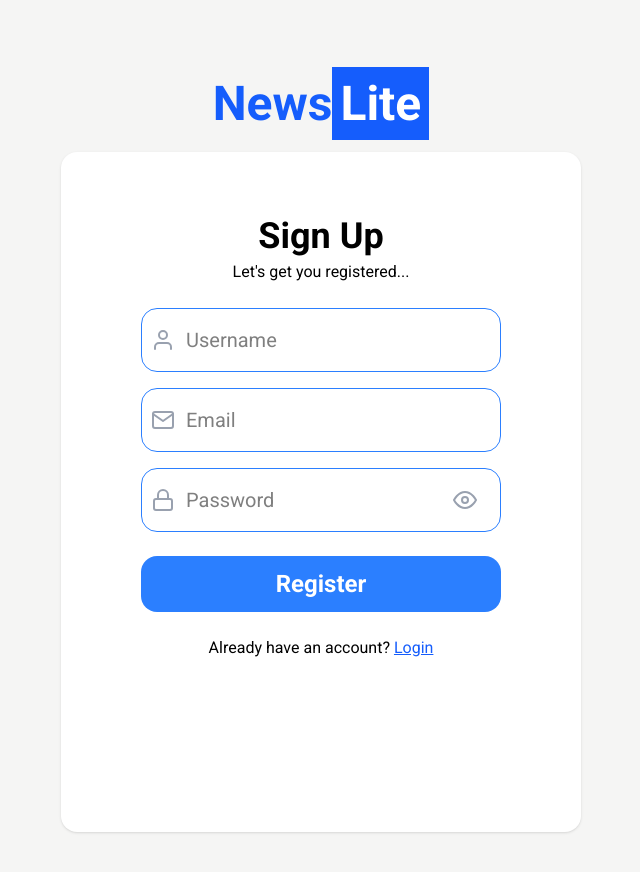
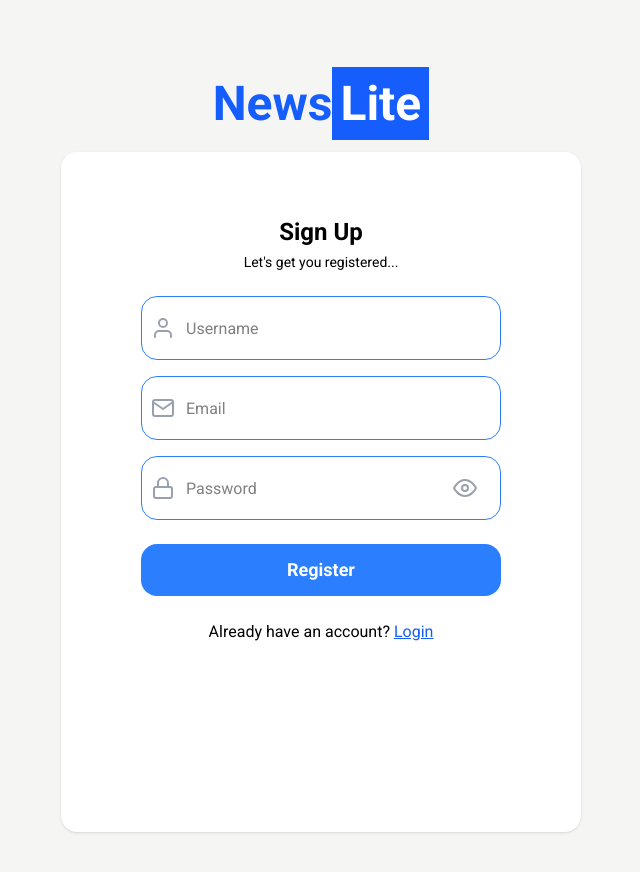
Before and after one commit to egharevbanosa58-debug/news-aggregator, a Next.js app in the folder my-text-app-beta/: page /register in a window 1280 px wide. Shown: the top 872 px of the page, without its empty margins (319-959 px from the left). Built offline with nearby package versions, Linux system fonts and the light colour scheme.

Commit message:
Had to resize the text... No biggie ;) (Progress)

```diff
--- a/my-text-app-beta/app/components/Inputs.jsx
+++ b/my-text-app-beta/app/components/Inputs.jsx
@@ -13,7 +13,7 @@ export default function Inputs(
                 name={name}
                 placeholder={placeholder}
                 disabled={disabled}
-                className="w-65 md:w-90 h-16 rounded-2xl border border-blue-500 focus:outline-none px-11 py-1 text-xl transition-all focus:shadow-blue-400 items-center"
+                className="w-65 md:w-90 h-16 rounded-2xl border border-blue-500 focus:outline-none px-11 py-1 text-md transition-all focus:shadow-blue-400 items-center"
                 required />
         </>
     )
--- a/my-text-app-beta/app/register/page.js
+++ b/my-text-app-beta/app/register/page.js
@@ -58,11 +58,11 @@ export default function RegisterPage() {
 
             <form
                 onSubmit={handleSubmit}
-                className="flex flex-col rounded-2xl shadow h-180 lg:h-170 px-8 md:px-20 items-center bg-white pt-16 lg:pt-16 gap-6 "
+                className="flex flex-col rounded-2xl shadow h-180 lg:h-170 px-6 md:px-20 items-center bg-white pt-16 lg:pt-16 gap-6 "
             >
                 <div className='flex flex-col gap-1 items-center justify-center'>
-                    <h1 className="font-bold text-4xl">Sign Up</h1>
-                    <p>Let's get you registered...</p>
+                    <h1 className="font-bold text-2xl">Sign Up</h1>
+                    <p className="text-sm">Let's get you registered...</p>
                     {error && <p className="text-red-500 text-sm">{error}</p>}
                     {success && <p className="text-green-500 text-sm flex items-center gap-2"><FiCheck /> Registration successful!</p>}
                 </div>
@@ -106,7 +106,7 @@ export default function RegisterPage() {
                     </span>
                 </div>
 
-                <button type="submit" className="w-70 md:w-90 hover:cursor-pointer hover:bg-blue-600 bg-blue-500 text-white font-bold text-2xl p-3 rounded-2xl transition-all" >Register</button>
+                <button type="submit" className="w-70 md:w-90 hover:cursor-pointer hover:bg-blue-600 bg-blue-500 text-white font-bold text-lg p-3 rounded-2xl transition-all" >Register</button>
 
                 <p>Already have an account? {""}<a href="/login" className="text-blue-600 underline">Login</a></p>
             </form>
```
